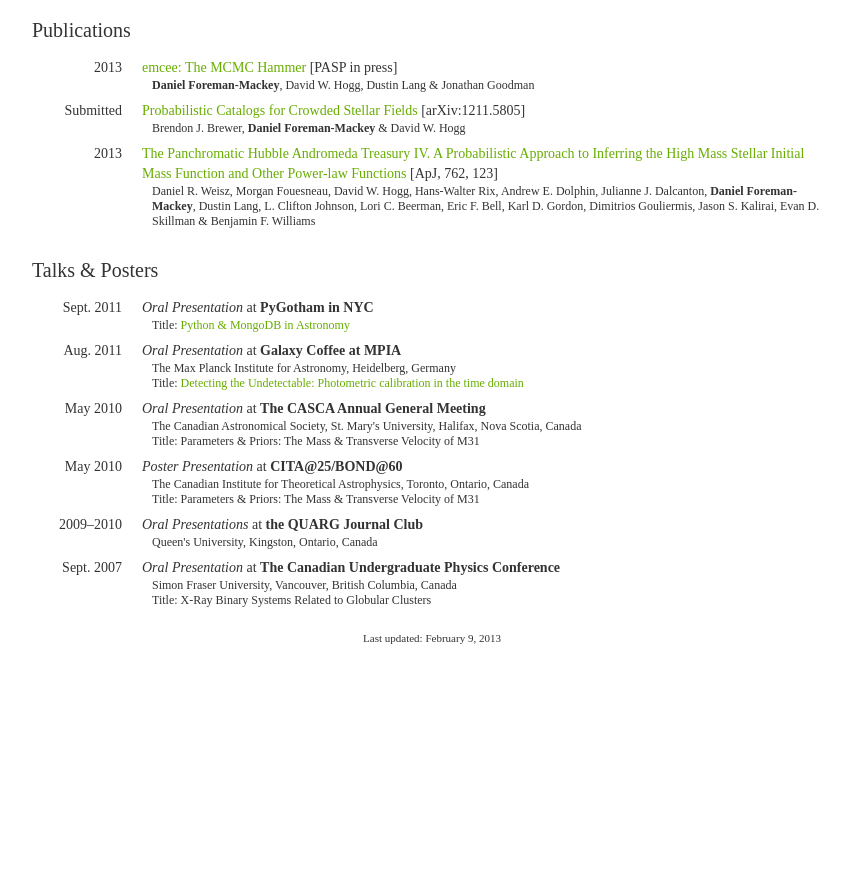
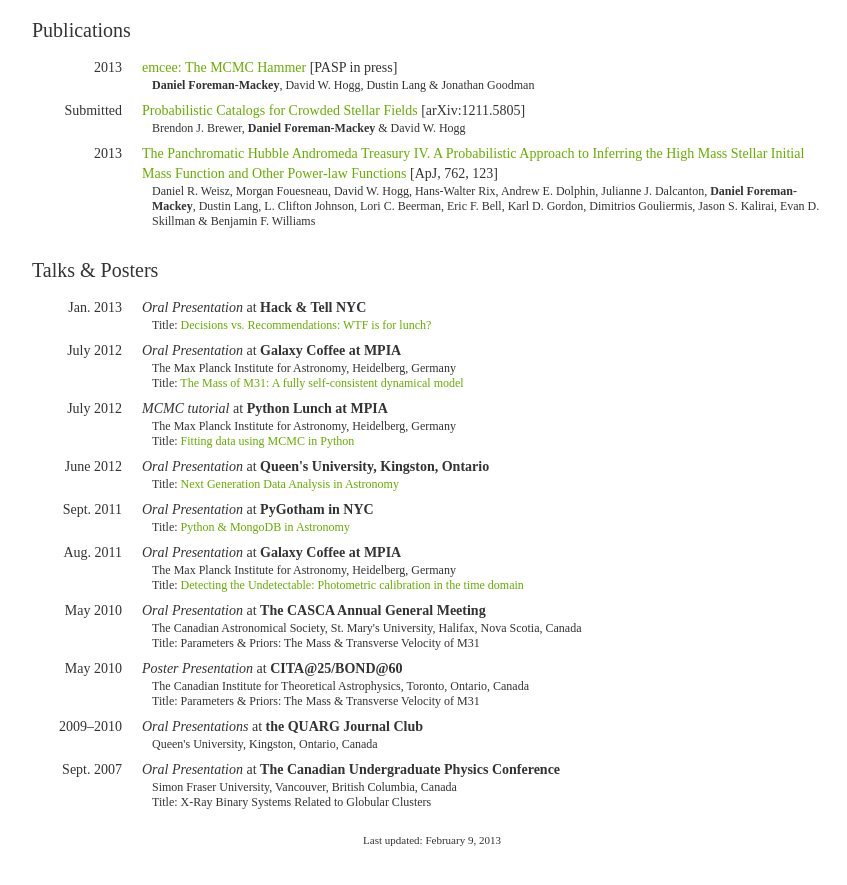
Before and after one commit to dfm/dfm.github.com, a Jekyll site: the page cv/index.html, which Jekyll copies as it is, in a window 1280 px wide and 900 px high, scrolled down 1238 px. Shown: the top 885 px of the window, without its empty margins (208-1055 px from the left). Built offline with Jekyll 4.4.1, drawn with Linux system fonts in a browser that asks for light colours; comment, search, counter and statistics services are not loaded; before the commit the page ends 1936 px from its top, so only the background shows below that.

Commit message:
updating talk list for cv

```diff
--- a/cv/index.html
+++ b/cv/index.html
@@ -251,6 +251,44 @@
 
             <ul>
                 <li>
+                    <span class="date">Jan. 2013</span>
+                    <span class="position">Oral Presentation</span> at
+                    <span class="institute">Hack &amp; Tell NYC</span>
+                    <span class="meta">
+                        Title: <a href="https://speakerdeck.com/dfm/wtf-is-for-lunch-at-hackandtell">
+                            Decisions vs. Recommendations: WTF is for lunch?</a>
+                    </span>
+                </li>
+                <li>
+                    <span class="date">July 2012</span>
+                    <span class="position">Oral Presentation</span> at
+                    <span class="institute">Galaxy Coffee at MPIA</span>
+                    <span class="meta">
+                        The Max Planck Institute for Astronomy, Heidelberg, Germany<br>
+                        Title: <a href="https://speakerdeck.com/dfm/the-mass-of-m31">
+                            The Mass of M31: A fully self-consistent dynamical model</a>
+                    </span>
+                </li>
+                <li>
+                    <span class="date">July 2012</span>
+                    <span class="position">MCMC tutorial</span> at
+                    <span class="institute">Python Lunch at MPIA</span>
+                    <span class="meta">
+                        The Max Planck Institute for Astronomy, Heidelberg, Germany<br>
+                        Title:
+                            <a href="https://github.com/dfm/python-lunch">Fitting data using MCMC in Python</a>
+                    </span>
+                </li>
+                <li>
+                    <span class="date">June 2012</span>
+                    <span class="position">Oral Presentation</span> at
+                    <span class="institute">Queen's University, Kingston, Ontario</span>
+                    <span class="meta">
+                        Title: <a href="https://speakerdeck.com/dfm/next-generation-data-analysis-in-astronomy">
+                            Next Generation Data Analysis in Astronomy</a>
+                    </span>
+                </li>
+                <li>
                     <span class="date">Sept. 2011</span>
                     <span class="position">Oral Presentation</span> at
                     <span class="institute">PyGotham in NYC</span>
```
